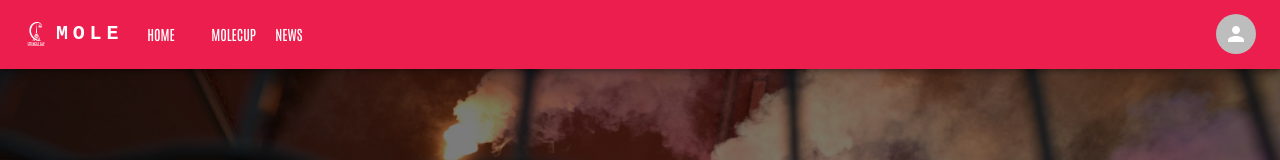
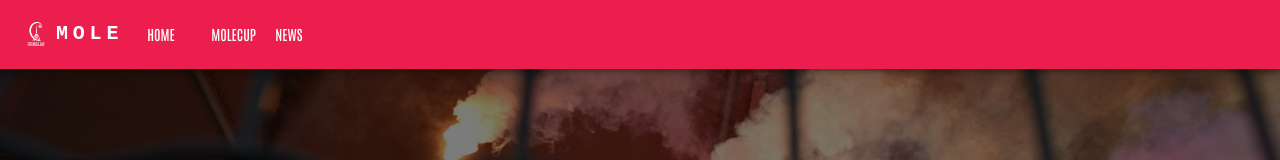
Before and after one commit to molecup/mole-frontend, a Next.js app in the folder mole-frontend/: page / in a window 1280 px wide. Shown: the top 160 px of the page. Built offline with nearby package versions, Linux system fonts and the light colour scheme.

Commit message:
hidden account icon from nav bar

```diff
--- a/mole-frontend/src/components/navBar.js
+++ b/mole-frontend/src/components/navBar.js
@@ -34,11 +34,14 @@ const pages=[
   { name: 'Molecup', url: '/molecup' },
   { name:'News', url: '/news' },
 ];
+
+
 const settings = [
   { name:'Profile', url:"/" },
   { name:'Account', url:"/" },
   { name:'Logout', url:"/" },
 ];
+
 
 function HideOnScroll(props) {
   const { children } = props;
@@ -179,7 +182,8 @@ function NavBar(props) {
             </Box>
 
             {/*profile settings*/}
-            <Box sx={{ flexGrow: 0 }}>
+            {/* REMOVE 'DIPLAY NONE' FROM BELOW TO SHOW ACCOUNT SETTING */}
+            <Box sx={{ flexGrow: 0, display:"none" }}>
               <Tooltip title="Open settings">
                 <IconButton onClick={handleOpenUserMenu} sx={{ p: 0 }}>
                   <Avatar alt="Remy Sharp">
@@ -188,7 +192,7 @@ function NavBar(props) {
                 </IconButton>
               </Tooltip>
               <Menu
-                sx={{ mt: '45px' }}
+                sx={{ mt: '45px'}}
                 id="menu-appbar"
                 anchorEl={anchorElUser}
                 anchorOrigin={{
```
